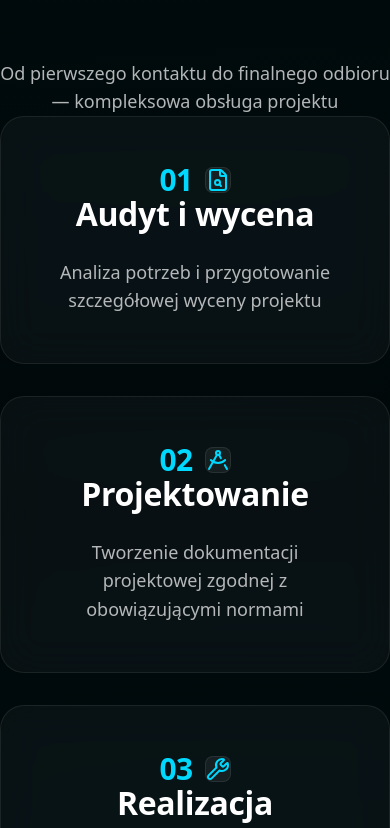
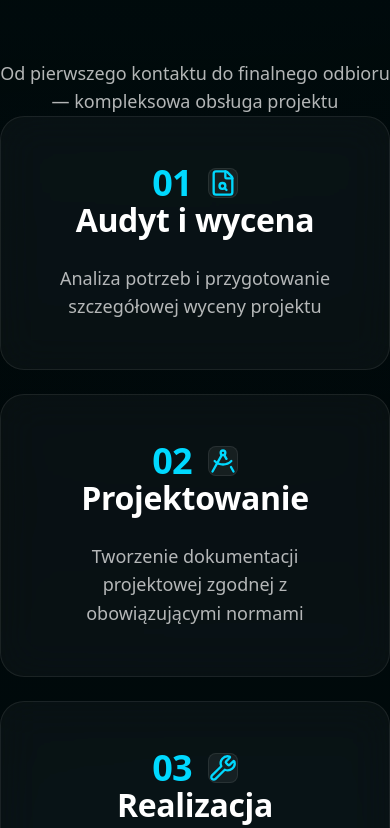
Before and after one commit to absyntvr-blip/el-instal, a Next.js app: page / in a window 390 px wide. Shown: the part 3416-4244 px from the top of the page. Built offline with nearby package versions, Linux system fonts and the light colour scheme.

Commit message:
Przebudowa layoutu Process na desktop: 2x2 grid zamiast 4 kolumn, większe boxy, więcej miejsca na tekst

```diff
--- a/components/Process.tsx
+++ b/components/Process.tsx
@@ -57,8 +57,8 @@ export default function Process() {
           </p>
         </motion.div>
 
-        {/* Steps Grid - 4 kroki w grid-cols-4 (desktop) / cols-2 (tablet) / cols-1 (mobile) */}
-        <div className="grid grid-cols-1 md:grid-cols-2 lg:grid-cols-4 gap-8">
+        {/* Steps Grid - Desktop: 2x2 grid, Tablet: 2 kolumny, Mobile: 1 kolumna */}
+        <div className="grid grid-cols-1 md:grid-cols-2 lg:grid-cols-2 gap-6 lg:gap-8 max-w-5xl mx-auto">
           {steps.map((step, index) => {
             const Icon = step.icon;
             return (
@@ -69,18 +69,18 @@ export default function Process() {
                 transition={{ delay: index * 0.1, duration: 0.5 }}
                 className="glass-card h-full flex flex-col text-center"
               >
-                <div className="flex items-center justify-center gap-3 mb-6">
-                  <div className="stat-number text-3xl text-[#00D9FF] leading-none">
+                <div className="flex items-center justify-center gap-4 mb-6">
+                  <div className="stat-number text-4xl lg:text-5xl text-[#00D9FF] leading-none">
                     {step.number}
                   </div>
-                  <div className="p-2.5 rounded-lg bg-white/[0.06] border border-white/[0.08]">
-                    <Icon className="w-6 h-6 text-[#00D9FF]" />
+                  <div className="p-3 rounded-lg bg-white/[0.06] border border-white/[0.08]">
+                    <Icon className="w-7 h-7 lg:w-8 lg:h-8 text-[#00D9FF]" />
                   </div>
                 </div>
-                <h3 className="text-lg md:text-xl font-semibold text-white mb-4 leading-tight px-2">
+                <h3 className="text-xl lg:text-2xl font-semibold text-white mb-4 leading-tight">
                   {step.title}
                 </h3>
-                <p className="text-sm text-white/60 leading-relaxed flex-grow px-2">
+                <p className="text-base lg:text-lg text-white/60 leading-relaxed flex-grow">
                   {step.description}
                 </p>
               </motion.div>
```
